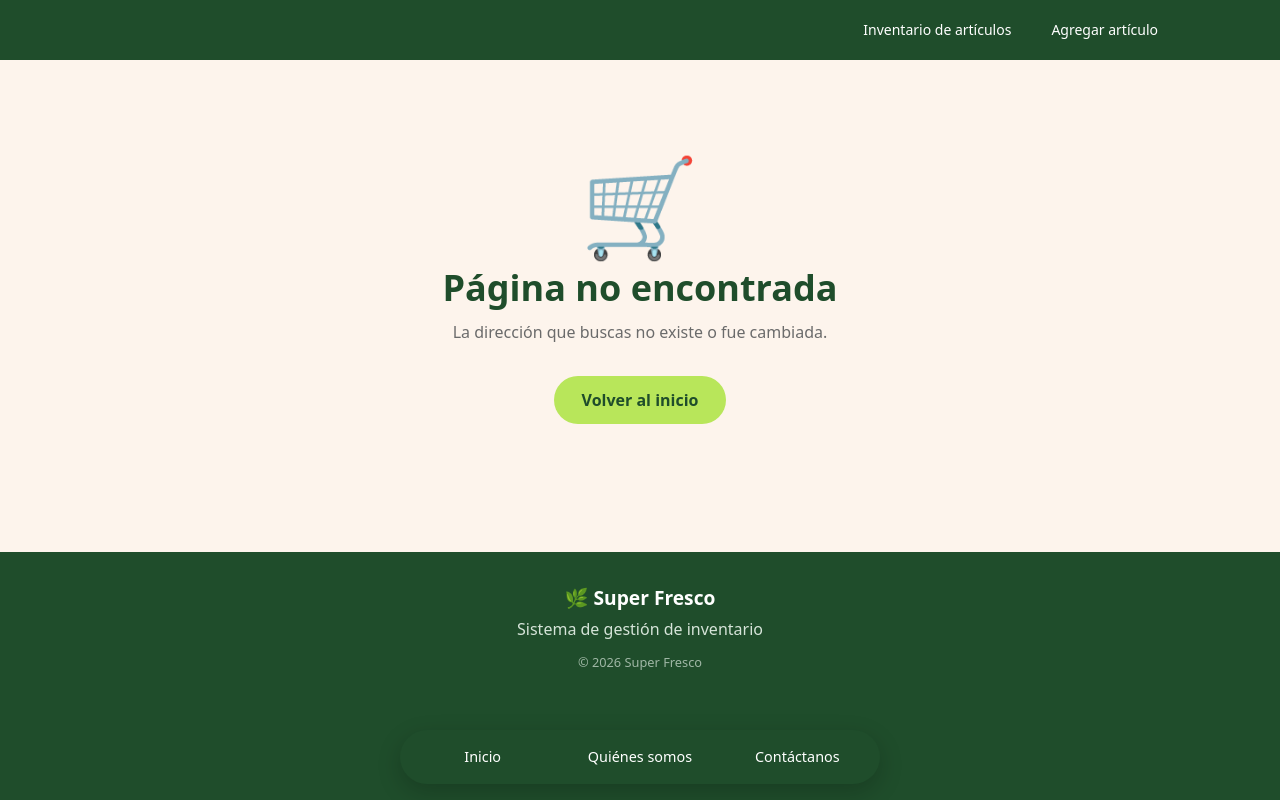
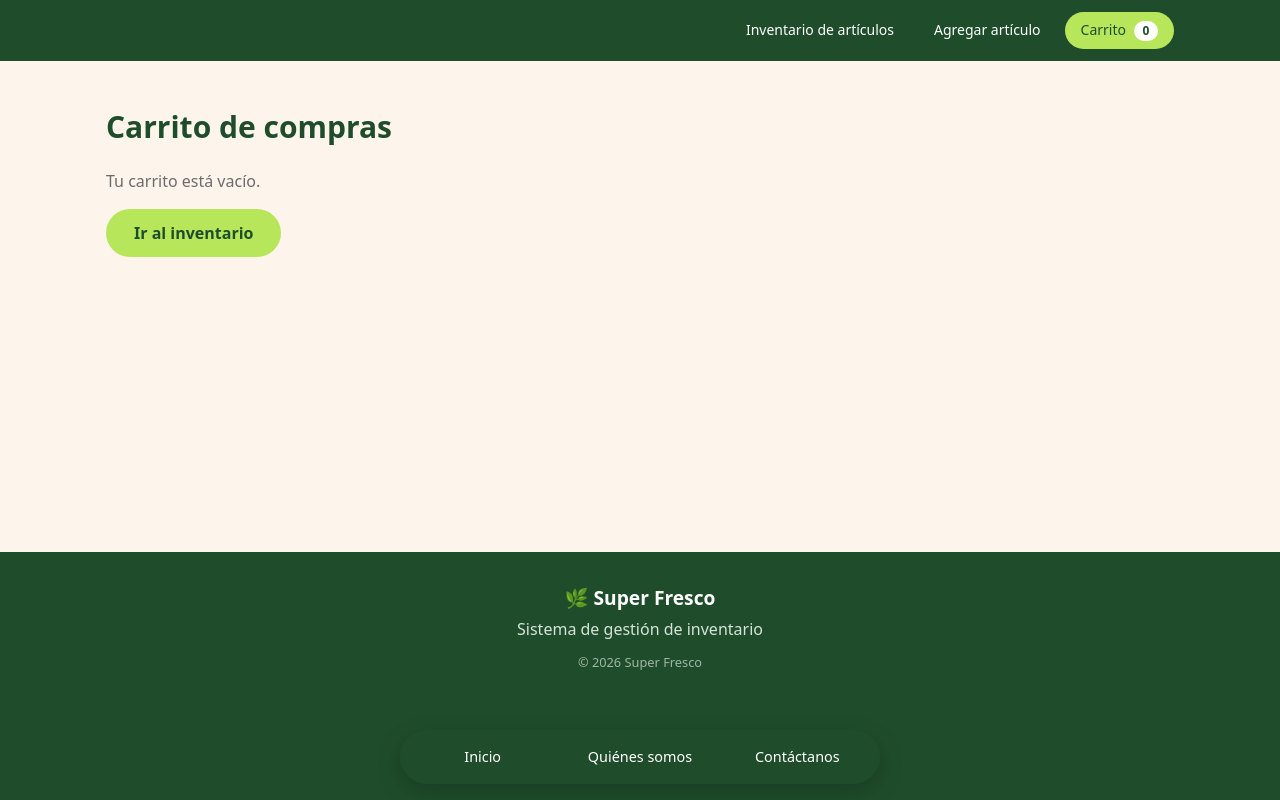
Before and after one commit to camigmar/supermercado-camila-gonzalez-PFY2202, a React (Vite) app: page /carrito in a window 1280 px wide. Built offline with nearby package versions, Linux system fonts and the light colour scheme.

Commit message:
Agrego la pantalla del carrito de compras

```diff
--- a/src/App.jsx
+++ b/src/App.jsx
@@ -5,6 +5,7 @@ import Contactanos from './pages/Contactanos.jsx'
 import ListaArticulos from './pages/ListaArticulos.jsx'
 import AgregarArticulo from './pages/AgregarArticulo.jsx'
 import DetalleArticulo from './pages/DetalleArticulo.jsx'
+import Carrito from './pages/Carrito.jsx'
 import NotFound from './pages/NotFound.jsx'
 import Layout from './layouts/Layout.jsx'
 
@@ -19,6 +20,7 @@ function App() {
         <Route path="/articulos" element={<ListaArticulos />} />
         <Route path="/articulos/:id" element={<DetalleArticulo />} />
         <Route path="/agregar-articulo" element={<AgregarArticulo />} />
+        <Route path="/carrito" element={<Carrito />} />
         <Route path="*" element={<NotFound />} />
       </Route>
     </Routes>
--- a/src/components/MenuSuperior.jsx
+++ b/src/components/MenuSuperior.jsx
@@ -1,4 +1,5 @@
 import { NavLink } from 'react-router'
+import { useArticulos } from '../context/useArticulos'
 
 // Clases del enlace, cambian si es la página actual
 function clasesEnlace({ isActive }) {
@@ -11,14 +12,28 @@ function clasesEnlace({ isActive }) {
 
 // Menú de arriba para las páginas de artículos
 function MenuSuperior() {
+  const { carrito } = useArticulos()
+  // Total de unidades en el carrito
+  const unidades = carrito.reduce((total, item) => total + item.cantidad, 0)
+
   return (
     <nav className="bg-[var(--verde-oscuro)] py-3">
-      <div className="mx-auto flex max-w-[1100px] gap-2 px-4 sm:justify-end">
+      <div className="mx-auto flex max-w-[1100px] flex-wrap gap-2 px-4 sm:justify-end">
         <NavLink to="/articulos" className={clasesEnlace}>
           Inventario de artículos
         </NavLink>
         <NavLink to="/agregar-articulo" className={clasesEnlace}>
           Agregar artículo
+        </NavLink>
+        <NavLink
+          to="/carrito"
+          className={clasesEnlace}
+          aria-label={`Carrito, ${unidades} ${unidades === 1 ? 'unidad' : 'unidades'}`}
+        >
+          Carrito
+          <span className="ml-2 inline-block min-w-6 rounded-full bg-[var(--blanco)] px-2 text-xs leading-5 font-bold text-[var(--verde-oscuro)]">
+            {unidades}
+          </span>
         </NavLink>
       </div>
     </nav>
--- /dev/null
+++ b/src/pages/Carrito.jsx
@@ -0,0 +1,115 @@
+import { Link } from 'react-router'
+import { useArticulos } from '../context/useArticulos'
+import { ACTIONS } from '../context/articulos'
+import InventoryTable from '../components/InventoryTable.jsx'
+import Boton from '../components/Boton.jsx'
+import Tarjeta from '../components/Tarjeta.jsx'
+import { formatearPrecio } from '../utils/formatearPrecio'
+import { combinarCarrito } from '../utils/combinarCarrito'
+import { calcularTotal } from '../utils/calcularTotal'
+
+// Botón redondo pequeño para la cantidad y para quitar
+const clasesBotonChico =
+  'inline-flex h-8 min-w-8 cursor-pointer items-center justify-center rounded-full border border-[var(--verde-oscuro)] bg-[var(--blanco)] px-2 text-sm font-bold text-[var(--verde-oscuro)] [font-family:inherit] transition-colors hover:bg-[var(--verde-medio)] hover:text-[var(--blanco)] focus-visible:outline-2 focus-visible:outline-offset-2 focus-visible:outline-[var(--verde-oscuro)] disabled:cursor-not-allowed disabled:border-[#ccc] disabled:bg-[#f0f0f0] disabled:text-[#999] disabled:hover:bg-[#f0f0f0] disabled:hover:text-[#999]'
+
+// Las columnas usan dispatch, por eso se arman con una función
+function crearColumnas(dispatch) {
+  return [
+    {
+      titulo: 'Artículo',
+      alineacion: 'izquierda',
+      render: (item) => (
+        <Link
+          to={`/articulos/${item.id}`}
+          className="rounded font-semibold text-[var(--verde-oscuro)] underline-offset-4 hover:text-[var(--verde-medio)] hover:underline focus-visible:outline-2 focus-visible:outline-offset-2 focus-visible:outline-[var(--verde-oscuro)]"
+        >
+          {item.nombre}
+        </Link>
+      ),
+    },
+    { titulo: 'Precio', alineacion: 'derecha', render: (item) => formatearPrecio(item.precio) },
+    {
+      titulo: 'Cantidad',
+      alineacion: 'izquierda',
+      render: (item) => (
+        <div className="flex items-center gap-2">
+          <button
+            type="button"
+            className={clasesBotonChico}
+            aria-label={`Disminuir cantidad de ${item.nombre}`}
+            onClick={() => dispatch({ type: ACTIONS.DISMINUIR_CANTIDAD, payload: item.id })}
+          >
+            −
+          </button>
+          <span className="min-w-6 text-center font-semibold">{item.cantidad}</span>
+          <button
+            type="button"
+            className={clasesBotonChico}
+            aria-label={`Aumentar cantidad de ${item.nombre}`}
+            disabled={item.stock === 0}
+            onClick={() => dispatch({ type: ACTIONS.AUMENTAR_CANTIDAD, payload: item.id })}
+          >
+            +
+          </button>
+        </div>
+      ),
+    },
+    {
+      titulo: 'Subtotal',
+      alineacion: 'derecha',
+      render: (item) => (
+        <span className="font-semibold">{formatearPrecio(item.precio * item.cantidad)}</span>
+      ),
+    },
+    {
+      titulo: 'Quitar',
+      alineacion: 'derecha',
+      render: (item) => (
+        <button
+          type="button"
+          className={`${clasesBotonChico} px-3 font-semibold`}
+          aria-label={`Quitar ${item.nombre} del carrito`}
+          onClick={() => dispatch({ type: ACTIONS.QUITAR_DEL_CARRITO, payload: item.id })}
+        >
+          Quitar
+        </button>
+      ),
+    },
+  ]
+}
+
+// Página con los artículos que hay en el carrito
+function Carrito() {
+  const { articulos, carrito, dispatch } = useArticulos()
+
+  // Se calcula en cada render a partir del estado global
+  const items = combinarCarrito(carrito, articulos)
+  const total = calcularTotal(items)
+
+  return (
+    <div className="mx-auto max-w-[1100px] px-4 pt-12 pb-8">
+      <h1 className="mb-6 text-3xl font-bold">Carrito de compras</h1>
+
+      <InventoryTable
+        articulos={items}
+        columnas={crearColumnas(dispatch)}
+        mensajeVacio="Tu carrito está vacío."
+      />
+
+      {items.length === 0 ? (
+        <Boton to="/articulos" className="mt-4">
+          Ir al inventario
+        </Boton>
+      ) : (
+        <Tarjeta className="mt-4 flex items-center justify-between p-5">
+          <span className="font-semibold text-[var(--texto-suave)]">Total</span>
+          <span className="text-2xl font-bold text-[var(--verde-oscuro)]" aria-live="polite">
+            {formatearPrecio(total)}
+          </span>
+        </Tarjeta>
+      )}
+    </div>
+  )
+}
+
+export default Carrito
--- a/src/pages/DetalleArticulo.jsx
+++ b/src/pages/DetalleArticulo.jsx
@@ -73,7 +73,10 @@ function DetalleArticulo() {
 
         {enCarrito > 0 && (
           <p className="mt-4 text-sm text-[var(--verde-medio)]" aria-live="polite">
-            Tienes {enCarrito} {enCarrito === 1 ? 'unidad' : 'unidades'} en el carrito.
+            Tienes {enCarrito} {enCarrito === 1 ? 'unidad' : 'unidades'} en el carrito.{' '}
+            <Link to="/carrito" className={clasesVolver}>
+              Ir al carrito
+            </Link>
           </p>
         )}
       </Tarjeta>
--- /dev/null
+++ b/src/utils/calcularTotal.js
@@ -0,0 +1,4 @@
+// Suma precio * cantidad de todos los ítems del carrito
+export function calcularTotal(items) {
+  return items.reduce((total, item) => total + item.precio * item.cantidad, 0)
+}
--- /dev/null
+++ b/src/utils/combinarCarrito.js
@@ -0,0 +1,10 @@
+// Junta cada ítem del carrito con los datos de su artículo
+// Devuelve [{ ...articulo, cantidad }] e ignora ids que ya no existen
+export function combinarCarrito(carrito, articulos) {
+  return carrito
+    .map((item) => {
+      const articulo = articulos.find((a) => a.id === item.id)
+      return articulo ? { ...articulo, cantidad: item.cantidad } : null
+    })
+    .filter((item) => item !== null)
+}
```
